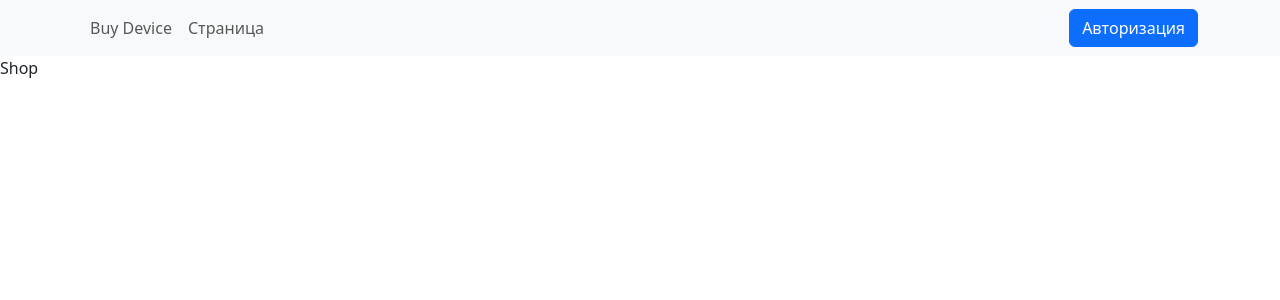
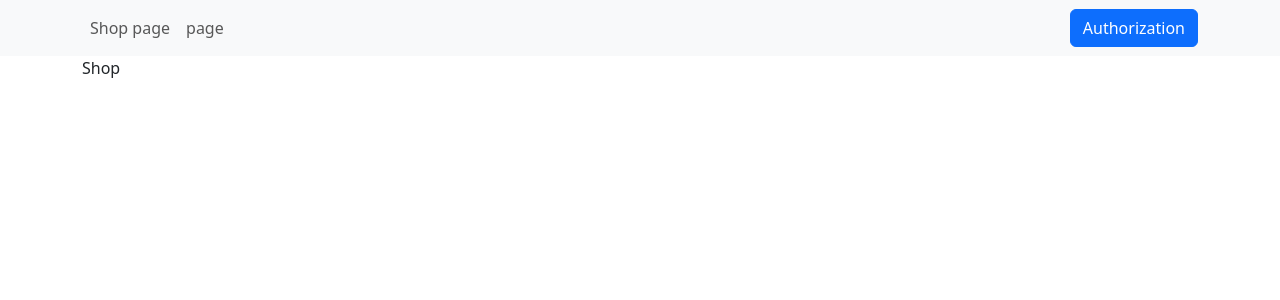
Before and after one commit to zazagun/InternetStore, a React (Create React App) app in the folder client/: page / in a window 1280 px wide. Shown: the top 300 px of the page. Built offline with nearby package versions, Linux system fonts and the light colour scheme.

Commit message:
auth page and navbar

```diff
--- a/client/public/index.html
+++ b/client/public/index.html
@@ -10,8 +10,9 @@
       integrity="sha384-SgOJa3DmI69IUzQ2PVdRZhwQ+dy64/BUtbMJw1MZ8t5HZApcHrRKUc4W0kG879m7"
       crossorigin="anonymous"/>
 
+      <link rel="icon" href="./store-icon.svg">
 
-    <title>React App</title>
+    <title>Device store</title>
   </head>
 
   <body>
--- a/client/src/components/AppRouter.js
+++ b/client/src/components/AppRouter.js
@@ -5,8 +5,7 @@ import { Context } from "../index";
 
 const AppRouter = () => {
   const { user } = useContext(Context);
-
-  console.log(user)
+  // console.log(user)
   return (
     <Routes>
       {user.isAuth && authRouts.map(({ path, Component }) => (
--- a/client/src/components/Navbar.js
+++ b/client/src/components/Navbar.js
@@ -2,7 +2,7 @@ import Container from 'react-bootstrap/Container';
 import Nav from 'react-bootstrap/Nav';
 import Navbar from 'react-bootstrap/Navbar';
 import Button from "react-bootstrap/Button";
-import { SHOP_ROUTE } from '../utils/consts';
+import { SHOP_ROUTE, LOGIN_ROUTE } from '../utils/consts';
 import { useContext } from 'react';
 import { Context } from '../index.js';
 import { observer } from 'mobx-react-lite';
@@ -14,17 +14,17 @@ const NavBar = observer(() => {
       <Container>
         <Navbar.Collapse id="responsive-navbar-nav" className="justify-content-between">
           <Nav>
-            <Nav.Link href={SHOP_ROUTE}>Buy Device</Nav.Link>
-            <Nav.Link href="#pricing">Страница</Nav.Link>
+            <Nav.Link href={SHOP_ROUTE}>Shop page</Nav.Link>
+            <Nav.Link href="#somePage">page</Nav.Link>
           </Nav>
           {user.isAuth ?
             <Nav className='ml-auto'>
-              <Button className="me-2">Админ панель</Button>
-              <Button>Войти</Button>
+              <Button className="me-2">Admin panel</Button>
+              <Button>Log In</Button>
             </Nav>:
-            <Nav>
-              <Button onClick={() => user.isAut = true ()}>Авторизация</Button>
-            </Nav>//1.28.03 доделать
+            <Nav.Link href={LOGIN_ROUTE}>
+              <Button>Authorization</Button>
+            </Nav.Link>//1.28.03 доделать
           }
 
           {/* <NavDropdown title="Dropdown" id="collapsible-nav-dropdown">
--- a/client/src/pages/Auth.js
+++ b/client/src/pages/Auth.js
@@ -1,10 +1,43 @@
 import React from "react";
+import Card from 'react-bootstrap/Card'
+import { Form, Container, Button}  from "react-bootstrap";
+import { Link, useLocation } from "react-router-dom";
+import { REGISTRATION_ROUTE } from "../utils/consts";
 
 const Auth = () =>{
+    const location = useLocation()
+    // console.log(location)
+
+    const isLogin = location.pathname === REGISTRATION_ROUTE
+
     return (
-        <div>
-            <p>Auth</p>
-        </div>
+        <Container
+            className="d-flex justify-content-center align-items-center"
+            style={{height: window.innerHeight - 54}}
+        >
+            <Card style={{width: 600}} className="p-4">
+                <h2 className="mb-4 m-auto">Авторизация</h2>
+                <Form className="d-flex flex-column" >
+                    <Form.Control
+                        className = "mt-2"
+                        placeholder = "Enter your email"
+                    />
+                    <Form.Control
+                        className = "mt-2"
+                        placeholder = "Enter your password"
+                    />
+                    <Button className="mt-3">
+                        Log in
+                    </Button>
+                    <Container className="d-flex mt-3">
+                        <p>
+                            Нет аккаунта?{" "}
+                            <Link to={REGISTRATION_ROUTE}>Зарегистрируйтесь</Link>
+                        </p>
+                    </Container>
+                </Form>
+            </Card>
+        </Container>
     )
 }
 
--- a/client/src/pages/Shop.js
+++ b/client/src/pages/Shop.js
@@ -1,11 +1,12 @@
 import React from "react";
+import Container from "react-bootstrap/esm/Container";
 
 const Shop = () =>{
     console.log("Shop component rendered");
     return (
-        <div>
+        <Container>
             <p>Shop</p>
-        </div>
+        </Container>
     )
 }
 
```
Also changed, not shown: client/public/store-icon.svg (added), 1 other file (tests, documents, lock files or other folders).
